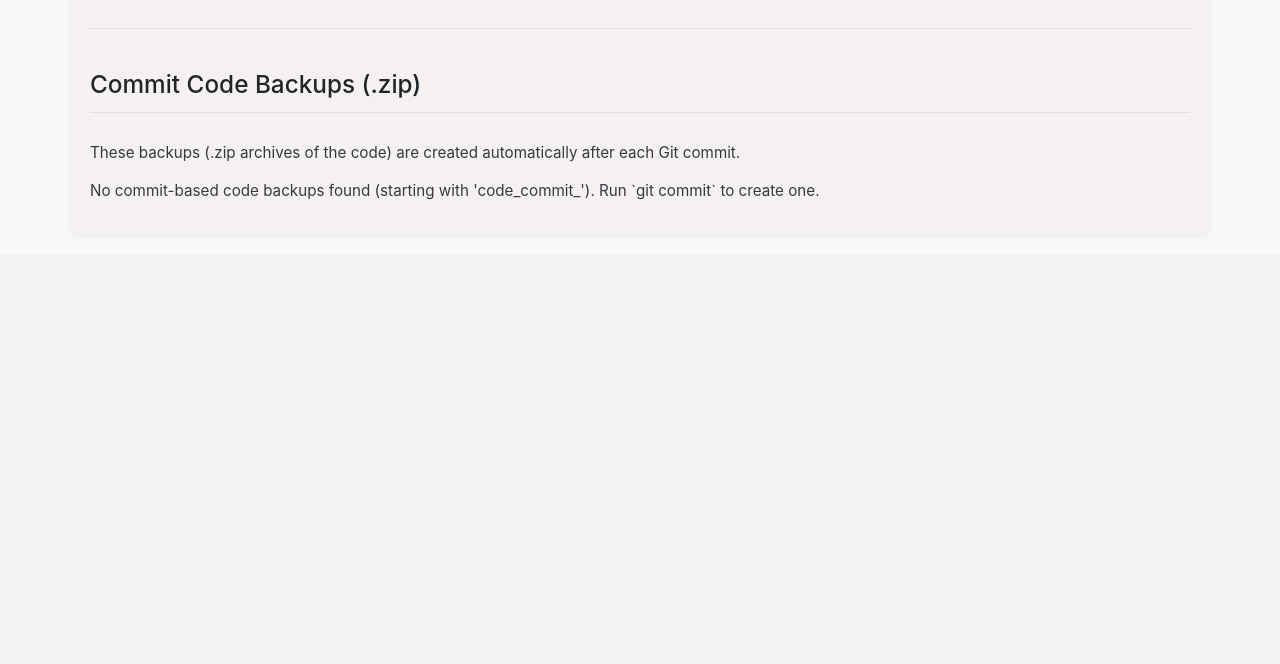
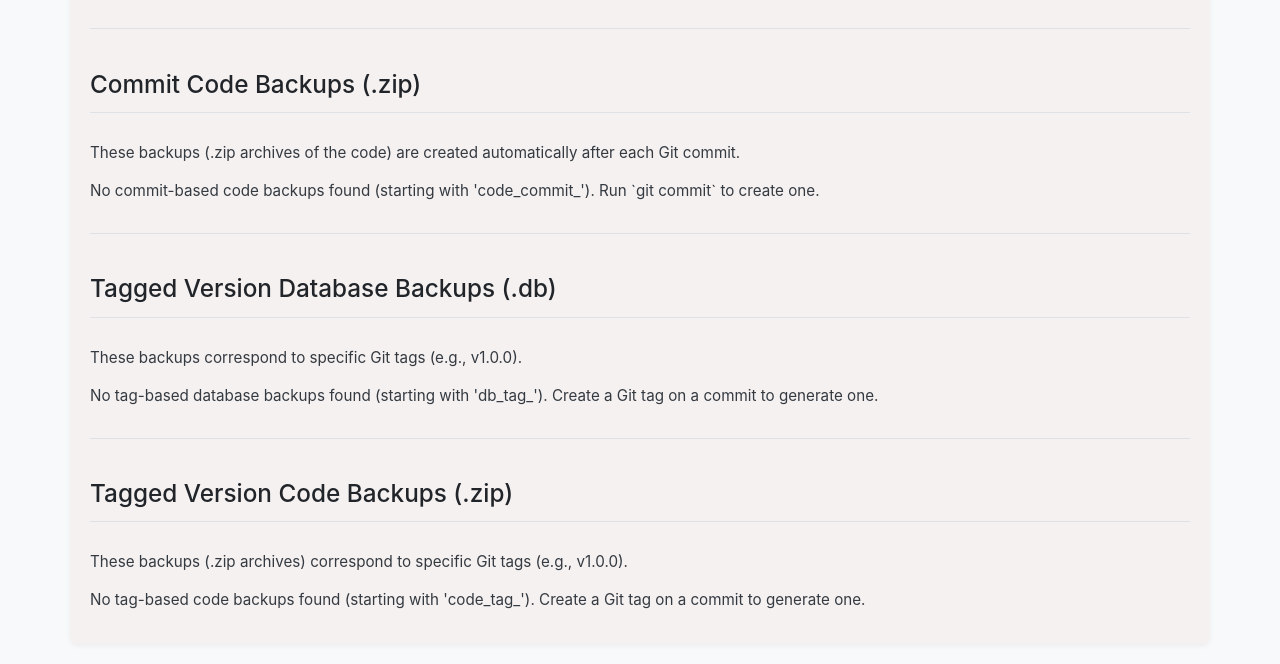
Before and after one commit to DimitriGeelen/DenkraumNavigator, a Flask app: page /history in a window 1280 px wide. Shown: the part 845-1509 px from the top of the page. Before the commit the page ends 1045 px from the top, so only its background shows below. Run offline with Flask 3, Linux system fonts and the light colour scheme.

Commit message:
feat: Display tagged backups in history

```diff
--- a/app.py
+++ b/app.py
@@ -354,11 +354,15 @@
     manual_db_backups = []
     commit_db_backups = []
     commit_code_backups = []
+    tagged_db_backups = []
+    tagged_code_backups = []
     try:
         all_files = sorted(os.listdir(BACKUP_DIR), reverse=True) # Sort by name (descending)
         manual_db_backups = [f for f in all_files if f.startswith('file_index_') and f.endswith('.db')]
         commit_db_backups = [f for f in all_files if f.startswith('db_commit_') and f.endswith('.db')]
         commit_code_backups = [f for f in all_files if f.startswith('code_commit_') and f.endswith('.zip')]
+        tagged_db_backups = [f for f in all_files if f.startswith('db_tag_') and f.endswith('.db')]
+        tagged_code_backups = [f for f in all_files if f.startswith('code_tag_') and f.endswith('.zip')]
     except FileNotFoundError:
         logger.warning(f"Backup directory '{BACKUP_DIR}' not found.")
     except Exception as e:
@@ -368,7 +372,9 @@
                            history_log=history_log,
                            manual_db_backups=manual_db_backups,
                            commit_db_backups=commit_db_backups,
-                           commit_code_backups=commit_code_backups)
+                           commit_code_backups=commit_code_backups,
+                           tagged_db_backups=tagged_db_backups,
+                           tagged_code_backups=tagged_code_backups)
 
 @app.route('/browse/')
 @app.route('/browse/<path:sub_path>')
--- a/templates/history.html
+++ b/templates/history.html
@@ -302,6 +302,45 @@
              <p>No commit-based code backups found (starting with 'code_commit_'). Run `git commit` to create one.</p>
         {% endif %}
 
+        <hr style="margin: 30px 0;">
+
+        <h2>Tagged Version Database Backups (.db)</h2>
+        <p>These backups correspond to specific Git tags (e.g., v1.0.0).</p>
+        {% if tagged_db_backups %}
+            <ul>
+            {% for backup_file in tagged_db_backups %}
+                <li>
+                    <span>{{ backup_file }}</span>
+                    <div>
+                        <a href="{{ url_for('download_backup', filename=backup_file) }}" title="Download {{ backup_file }}" class="btn-link btn-link-download-db">Download DB</a>
+                        {# Restore button placeholder #}
+                    </div>
+                </li>
+            {% endfor %}
+            </ul>
+        {% else %}
+            <p>No tag-based database backups found (starting with 'db_tag_'). Create a Git tag on a commit to generate one.</p>
+        {% endif %}
+
+        <hr style="margin: 30px 0;">
+
+        <h2>Tagged Version Code Backups (.zip)</h2>
+        <p>These backups (.zip archives) correspond to specific Git tags (e.g., v1.0.0).</p>
+        {% if tagged_code_backups %}
+            <ul>
+            {% for backup_file in tagged_code_backups %}
+                <li>
+                    <span>{{ backup_file }}</span>
+                    <div>
+                         <a href="{{ url_for('download_code_backup', filename=backup_file) }}" title="Download {{ backup_file }}" class="btn-link btn-link-download-code">Download Code</a>
+                    </div>
+                </li>
+            {% endfor %}
+            </ul>
+        {% else %}
+             <p>No tag-based code backups found (starting with 'code_tag_'). Create a Git tag on a commit to generate one.</p>
+        {% endif %}
+
     </div>
 </body>
 </html>
```
